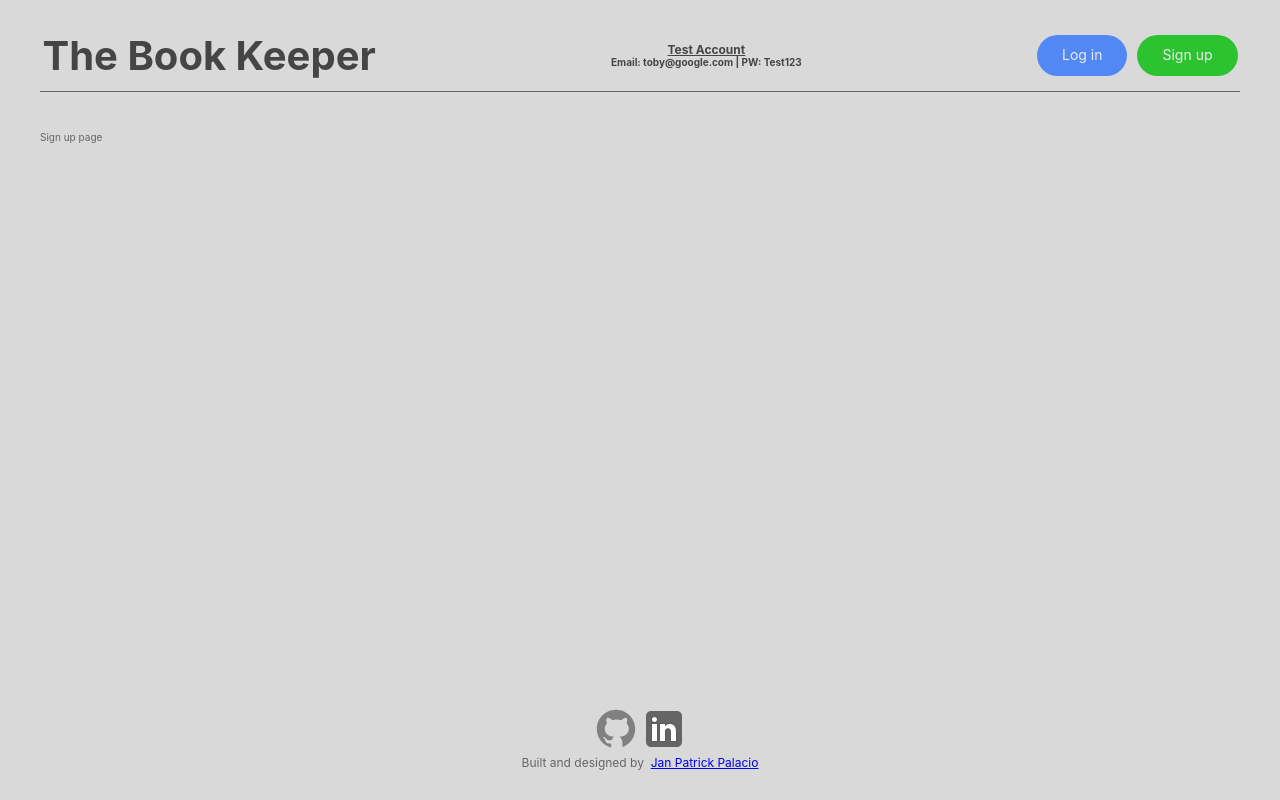
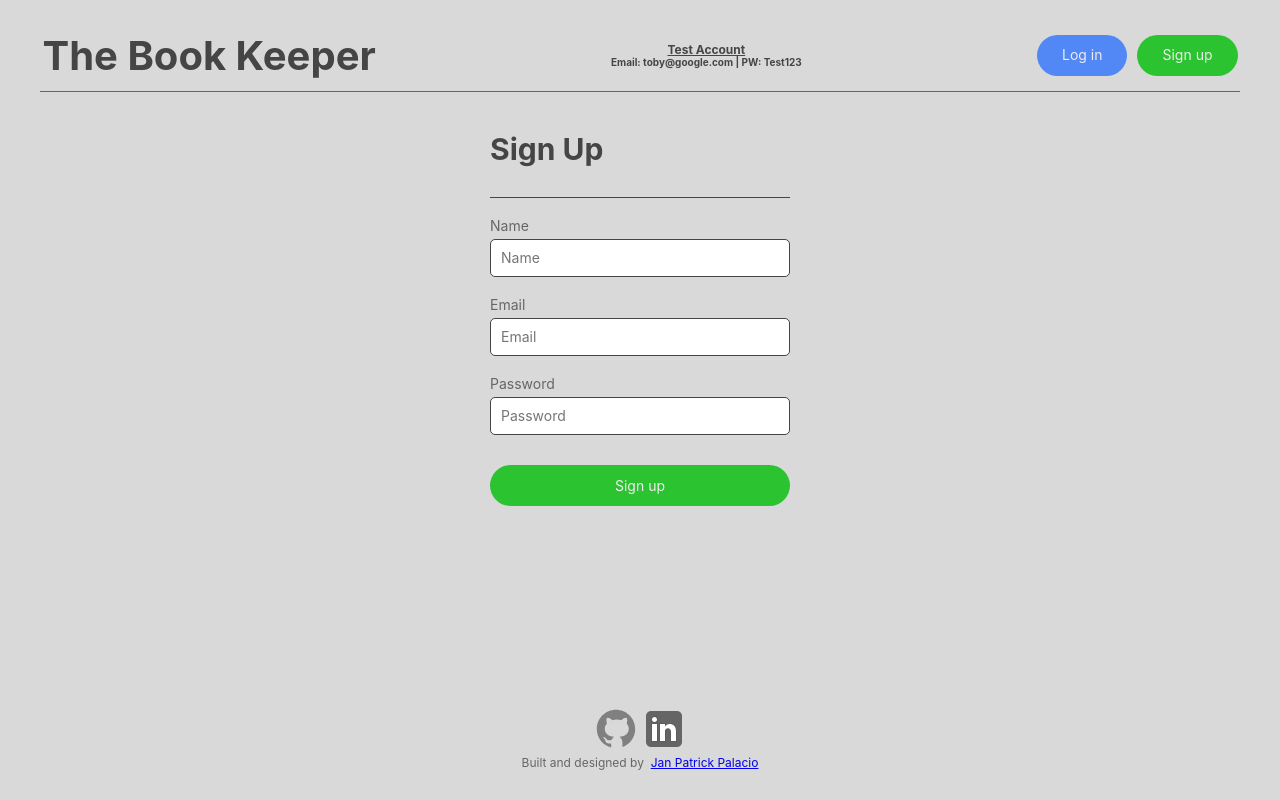
Before and after one commit to janpatrick-dev/the-book-keeper-v2, a React (Create React App) app in the folder frontend/: page /signup in a window 1280 px wide. Built offline with nearby package versions, Linux system fonts and the light colour scheme; the HTML template or start-up script is replaced by a standard one.

Commit message:
completed login and signup page layout

```diff
--- a/frontend/src/pages/Login.js
+++ b/frontend/src/pages/Login.js
@@ -1,7 +1,52 @@
+import { useEffect, useState } from 'react';
+
 const Login = () => {
+  const [email, setEmail] = useState('');
+  const [password, setPassword] = useState('');
+
+  useEffect(() => {
+
+  }, [])
+
+  const handleSubmit = async (e) => {
+    e.preventDefault();
+  }
+
   return (
-    <div>
-      Login Page
+    <div className='login'>
+      <form onSubmit={handleSubmit} className='form'>
+        <h1>Log In</h1>
+        <div className='divider'></div>
+        <div className='form__row'>
+          <label htmlFor='email' className='form__label'>Email</label>
+          <input
+            type='text'
+            value={email}
+            onChange={(e) => setEmail(e.target.value)}
+            name='email'
+            id='email'
+            className='form__input-text'
+            placeholder='Email'
+            required
+          />
+        </div>
+        <div className='form__row'>
+          <label htmlFor='password' className='form__label'>Password</label>
+          <input
+            type='password'
+            value={password}
+            onChange={(e) => setPassword(e.target.value)}
+            name='password'
+            id='password'
+            className='form__input-text'
+            placeholder='Password'
+            required
+          />
+        </div>
+        <button className={`form__btn btn-login`}>
+          Log in
+        </button>
+      </form>
     </div>
   );
 }
--- a/frontend/src/pages/Signup.js
+++ b/frontend/src/pages/Signup.js
@@ -1,7 +1,69 @@
+import { useEffect, useState } from 'react';
+
 const Signup = () => {
+  const [name, setName] = useState('');
+  const [email, setEmail] = useState('');
+  const [password, setPassword] = useState('');
+
+  useEffect(() => {
+
+  }, [])
+
+  const handleSubmit = async (e) => {
+    e.preventDefault();
+  }
+
   return (
-    <div>
-      Sign up page
+    <div className='signup'>
+      <form onSubmit={handleSubmit} className='form'>
+        <h1>Sign Up</h1>
+        <div className='divider'></div>
+        <div className='form__row'>
+          <label htmlFor='name' className='form__label'>Name</label>
+          <input
+            type='text'
+            value={name}
+            onChange={(e) => setName(e.target.value)}
+            name='name'
+            id='name'
+            className='form__input-text'
+            placeholder='Name'
+            required
+          />
+        </div>
+        <div className='form__row'>
+          <label htmlFor='email' className='form__label'>Email</label>
+          <input
+            type='text'
+            value={email}
+            onChange={(e) => setEmail(e.target.value)}
+            name='email'
+            id='email'
+            className='form__input-text'
+            placeholder='Email'
+            required
+          />
+        </div>
+        <div className='form__row'>
+          <label htmlFor='password' className='form__label'>Password</label>
+          <input
+            type='password'
+            value={password}
+            onChange={(e) => setPassword(e.target.value)}
+            name='password'
+            id='password'
+            className='form__input-text'
+            placeholder='Password'
+            required
+          />
+        </div>
+        <button className='form__btn btn-login btn-signup'>
+          Sign up
+        </button>
+        {/* <FormButton disabled={isLoading} label='Sign up' className='btn-signup' /> */}
+        {/* <FormError error={error} />
+        <LoadingProgress isLoading={isLoading} /> */}
+      </form>
     </div>
   );
 }
```
